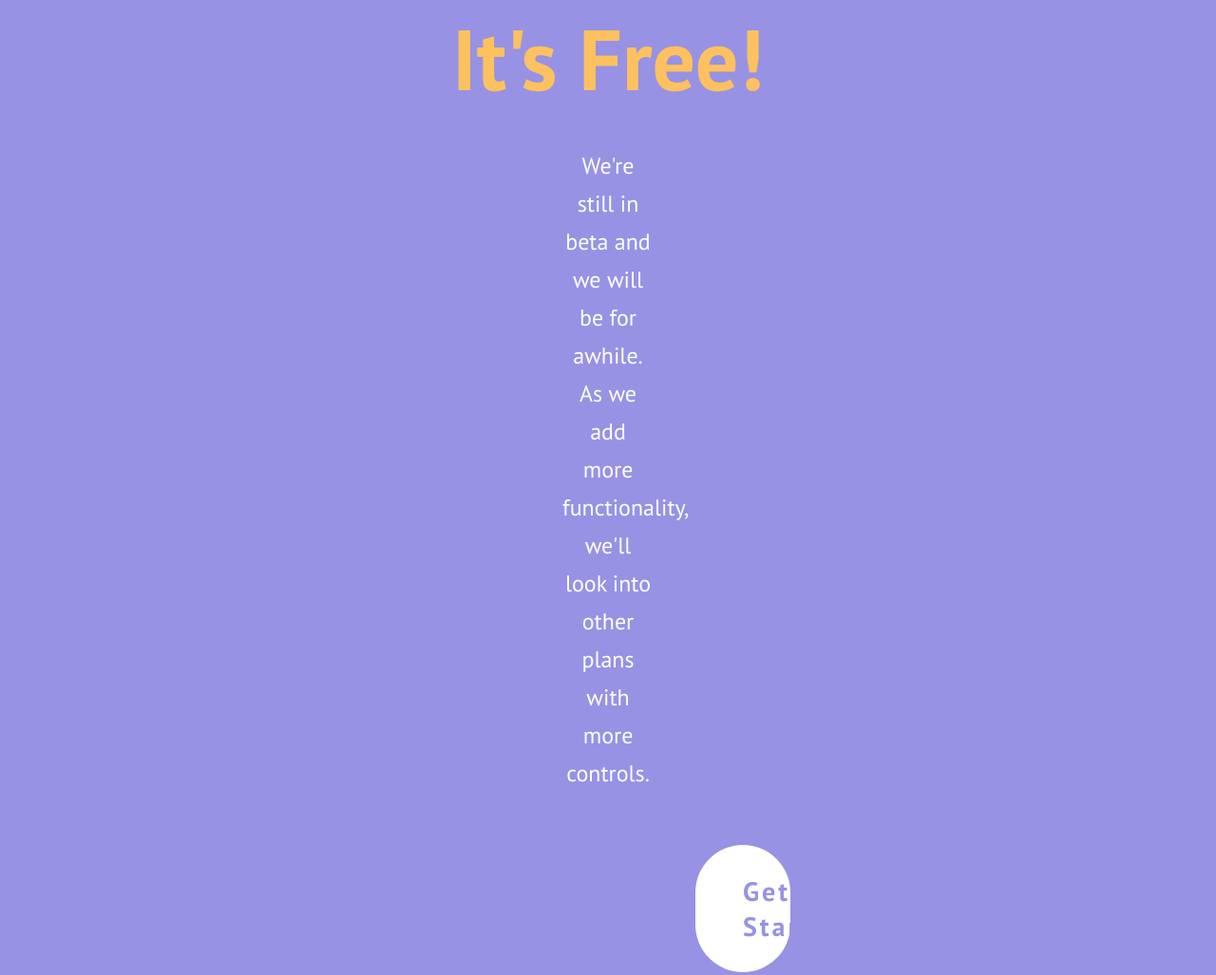
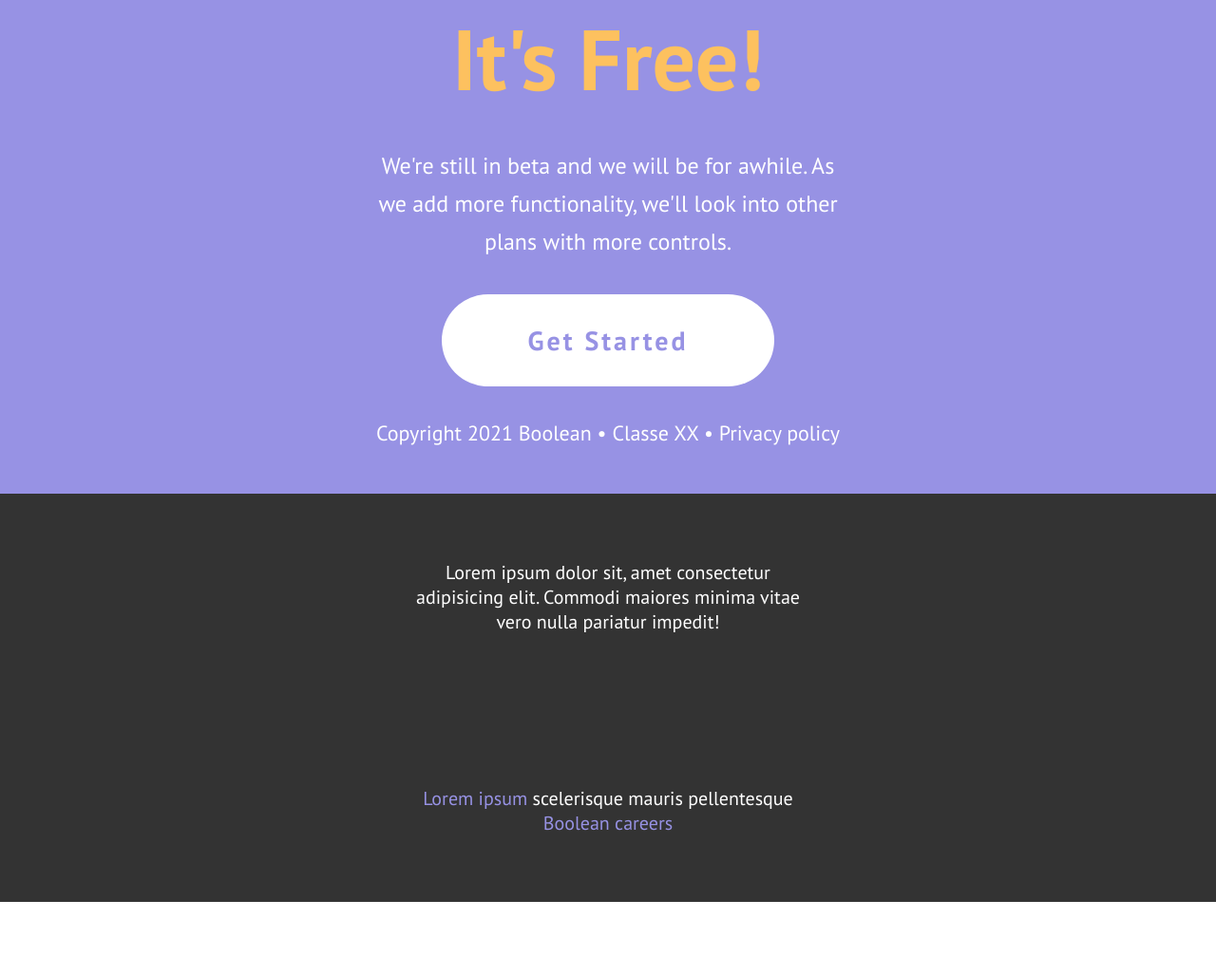
Before and after one commit to ValerioViteritti/htmlcss-responsive-layout, a plain HTML site: page index.html in a window 1280 px wide. Shown: the part 7301-8328 px from the top of the page at 95% size. After the commit the page ends 8251 px from the top, so only its background shows below. Drawn offline with Linux system fonts and the light colour scheme.

Commit message:
fix button

```diff
--- a/css/style.css
+++ b/css/style.css
@@ -329,7 +329,7 @@ header .container{
     color: #586c7c;
 }
 .card a{
-    width: 55%;
+    width: 200px;
     height: 60px;
     font-size: 25px;
     font-weight: bold;
@@ -407,9 +407,12 @@ header .container{
     line-height: 40px;
 }
 .gets-started a{
+
+
+    width: 350px;
     font-weight: bold;
     padding: 30px 50px;
-    margin: 20px 20px;
+    margin: 0 auto;
 }
 .gets-started .col div{
     margin-bottom: 50px;
@@ -569,8 +572,9 @@ footer p{
         font-size: 55px;
     }
     .gets-started a{
+        width: 300px;
         padding: 30px 50px;
-        margin: 20px 140px;
+        margin: 0 auto;
     }
     footer div{
         align-items: center;
@@ -731,11 +735,15 @@ footer p{
     }
     /* 6 */
     .gets-started p{
-        margin: 0 300px;
+        text-align: center;
+        min-width: 300px;
+        max-width: 500px;
+        margin: 0 auto;
     }
     .gets-started a {
+        width: 350px;
         padding: 30px 50px;
-        margin: 20px 440px;
+        margin: 0 auto;
     }
     /* //............................................................................
 //.FFFFFFFFFF...OOOOOOO.......OOOOOOO.....TTTTTTTTTTTEEEEEEEEEEE.RRRRRRRRRR...
```
